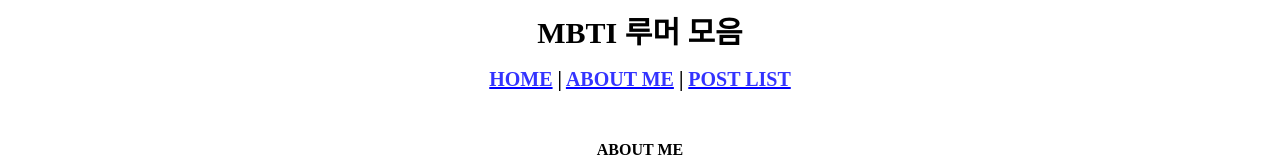
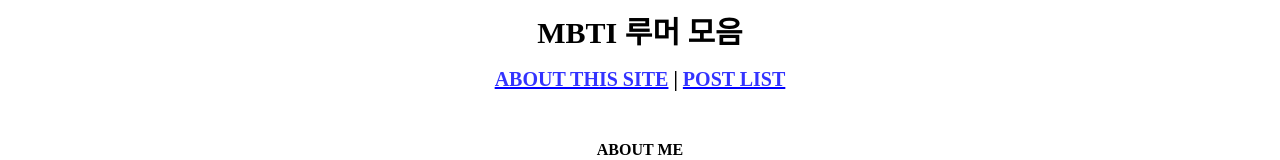
Before and after one commit to mbti-data/about-this-site, a plain HTML site: page index.html in a window 1280 px wide. Shown: the top 160 px of the page. Drawn offline with Linux system fonts and the light colour scheme.

Commit message:
Add files via upload

```diff
--- a/index.html
+++ b/index.html
@@ -11,7 +11,7 @@
     <p align="center"><b><span style="font-size: 30px;"><font face="페이북 OTF Bold">MBTI 루머 모음</font></span></b><font face="페이북 OTF Bold"></font></p>
 </div>
 <div style="text-align:center;">
-    <p align="center"><b><span style="font-size: 20px;"><a href="https://mbti-rumors.github.io/home/"><font face="페이북 OTF Bold" color="#3333FF">HOME</font></a><font face="페이북 OTF Bold"> | </font><a href="https://mbti-rumors.github.io/about-me/"><font face="페이북 OTF Bold" color="#3333FF">ABOUT ME</font></a><font face="페이북 OTF Bold"> | </font><a href="https://mbti-rumors.github.io/post-list/"><font face="페이북 OTF Bold" color="#3333FF">POST LIST</font></a></span></b><font face="페이북 OTF Bold"></font></p>
+    <p align="center"><b><span style="font-size: 20px;"><a href="https://mbti-rumors.github.io/about-this-site/"><font face="페이북 OTF Bold" color="#3333FF">ABOUT THIS SITE</font></a><font face="페이북 OTF Bold"> | </font><a href="https://mbti-rumors.github.io/post-list/"><font face="페이북 OTF Bold" color="#3333FF">POST LIST</font></a></span></b><font face="페이북 OTF Bold"></font></p>
     <p align="center"><font face="페이북 OTF Bold">&nbsp;</font></p>
     <p align="center"><b><font face="페이북 OTF Bold">ABOUT ME</font></b><font face="페이북 OTF Bold"></font></p>
 </div>
```
